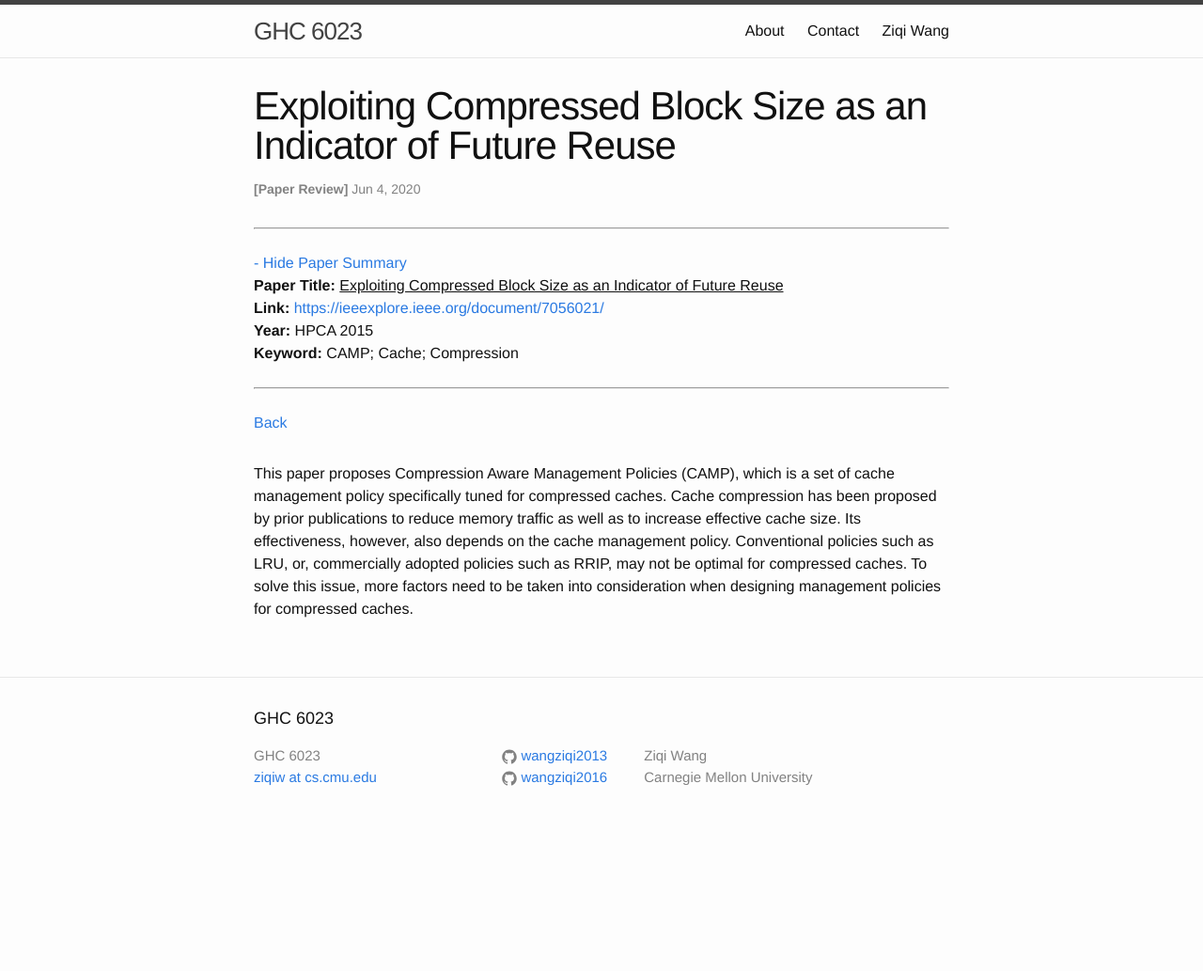
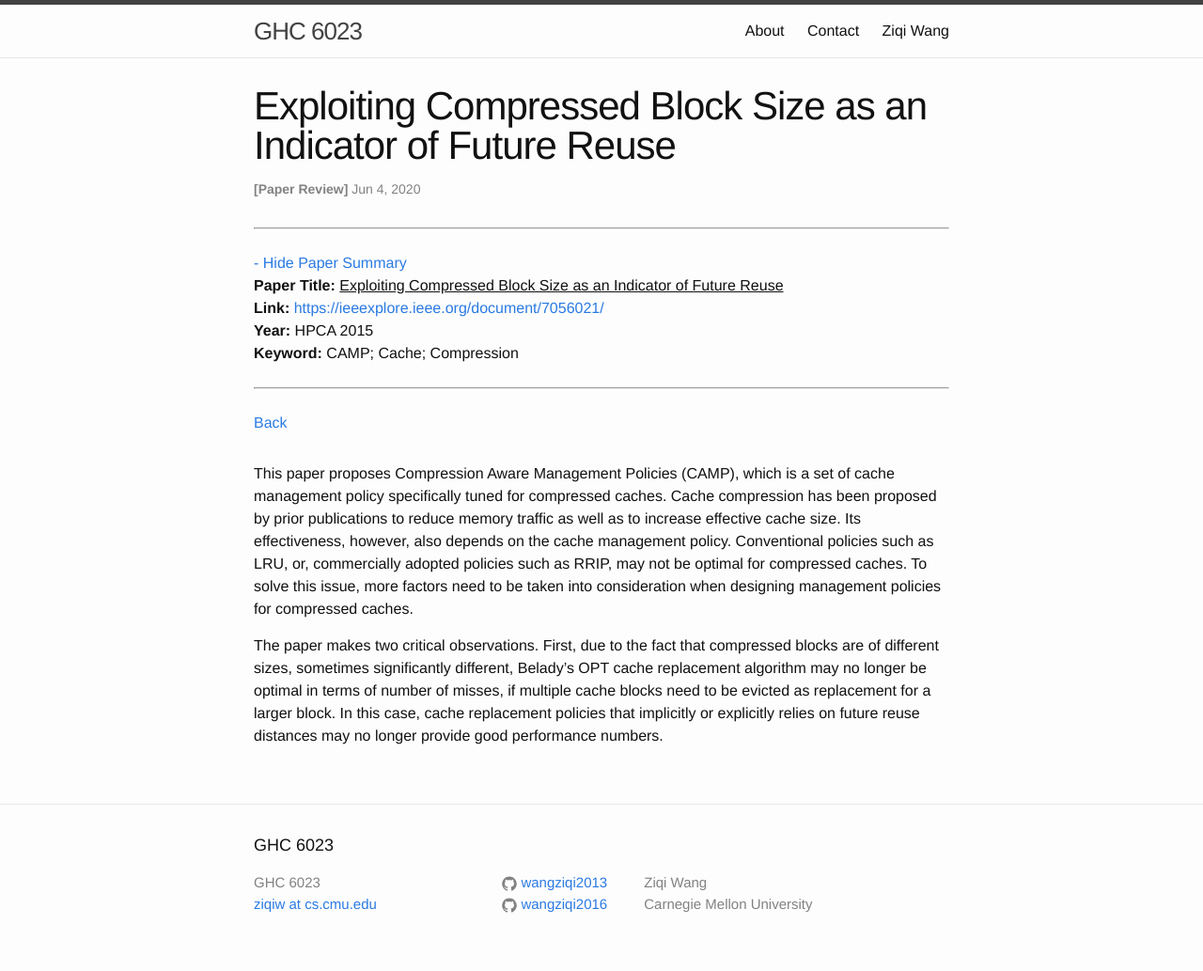
Before and after one commit to wangziqi2013/wangziqi2013.github.io, a Jekyll site: the page built from _posts/2020-06-04-camp.markdown, in a window 1280 px wide. Shown: the whole page at 94% size. Built offline with Jekyll 4.4.1, drawn with Linux system fonts in a browser that asks for light colours; before the commit the page ends 900 px from its top, so only the background shows below that.

Commit message:
Adding first observation

```diff
--- a/_posts/2020-06-04-camp.markdown
+++ b/_posts/2020-06-04-camp.markdown
@@ -18,3 +18,8 @@ tuned for compressed caches. Cache compression has been proposed by prior public
 as to increase effective cache size. Its effectiveness, however, also depends on the cache management policy. Conventional
 policies such as LRU, or, commercially adopted policies such as RRIP, may not be optimal for compressed caches. To solve
 this issue, more factors need to be taken into consideration when designing management policies for compressed caches.
+
+The paper makes two critical observations. First, due to the fact that compressed blocks are of different sizes, sometimes
+significantly different, Belady's OPT cache replacement algorithm may no longer be optimal in terms of number of misses,
+if multiple cache blocks need to be evicted as replacement for a larger block. In this case, cache replacement policies
+that implicitly or explicitly relies on future reuse distances may no longer provide good performance numbers.
```
